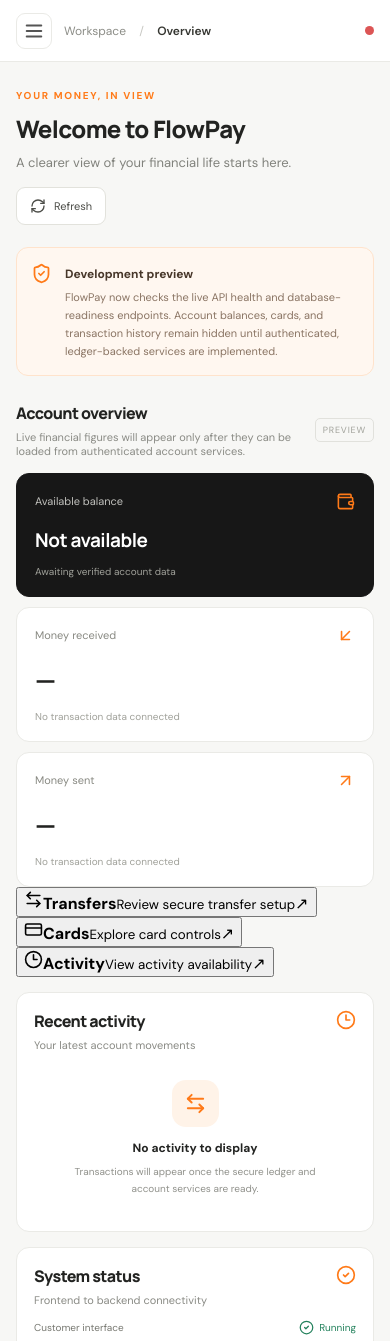
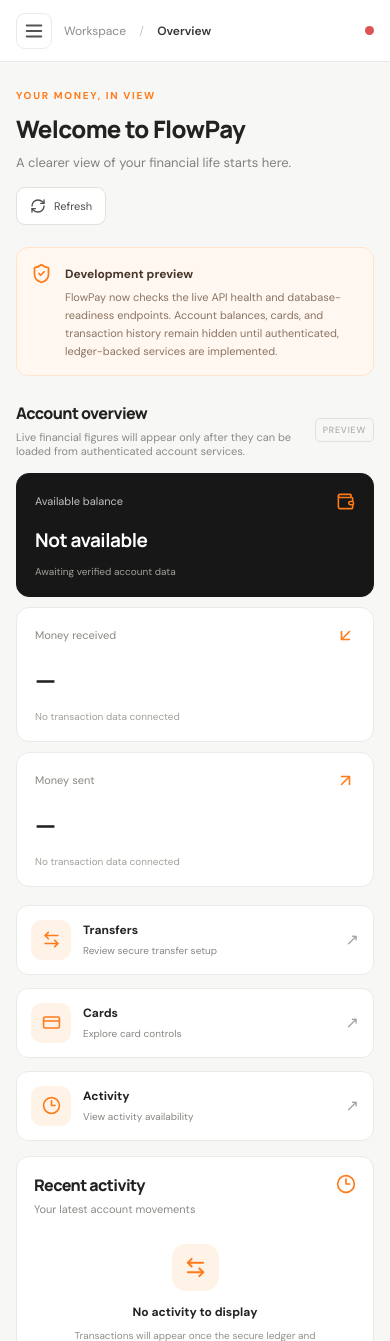
Before and after one commit to Balmasexy/flow-pay, a React (Vite) app in the folder apps/web/: page / in a window 390 px wide. Shown: the top 1341 px of the page. Built offline with nearby package versions, Linux system fonts and the light colour scheme; no server answers.

Commit message:
Style responsive FlowPay quick actions

```diff
--- a/apps/web/src/style.css
+++ b/apps/web/src/style.css
@@ -153,3 +153,49 @@
 @media (max-width: 700px) { .card-feature-grid { grid-template-columns: 1fr; } .feature-button { width: 100%; } }
 
 .feature-feedback { color: #795b36; background: #fff7ed; border: 1px solid #ffe3cc; border-radius: 8px; padding: 11px 13px; font-size: 11px; line-height: 1.6; }
+
+
+/* Live-connected dashboard quick actions */
+.quick-actions {
+  display: grid;
+  grid-template-columns: repeat(3, minmax(0, 1fr));
+  gap: 13px;
+  margin-top: 18px;
+}
+.quick-action {
+  display: flex;
+  align-items: center;
+  gap: 12px;
+  min-width: 0;
+  padding: 16px;
+  border: 1px solid var(--border);
+  border-radius: 12px;
+  background: #fff;
+  color: inherit;
+  text-align: left;
+  transition: border-color .15s ease, transform .15s ease, box-shadow .15s ease;
+}
+.quick-action:hover {
+  border-color: #ffc08f;
+  box-shadow: 0 7px 20px #1717170a;
+  transform: translateY(-1px);
+}
+.quick-action > span:nth-child(2) { display: grid; gap: 5px; min-width: 0; flex: 1; }
+.quick-action strong { font-size: 12px; }
+.quick-action small { color: var(--muted); font-size: 10px; line-height: 1.5; }
+.quick-action-icon {
+  display: grid;
+  place-items: center;
+  width: 40px;
+  height: 40px;
+  flex: 0 0 40px;
+  border-radius: 11px;
+  color: var(--orange);
+  background: #fff3e8;
+}
+.quick-action-arrow { color: #a1a29b; font-size: 16px; }
+.refresh-button:disabled { opacity: .65; cursor: wait; }
+@media (max-width: 900px) {
+  .quick-actions { grid-template-columns: 1fr; }
+  .quick-action { padding: 14px; }
+}
```
